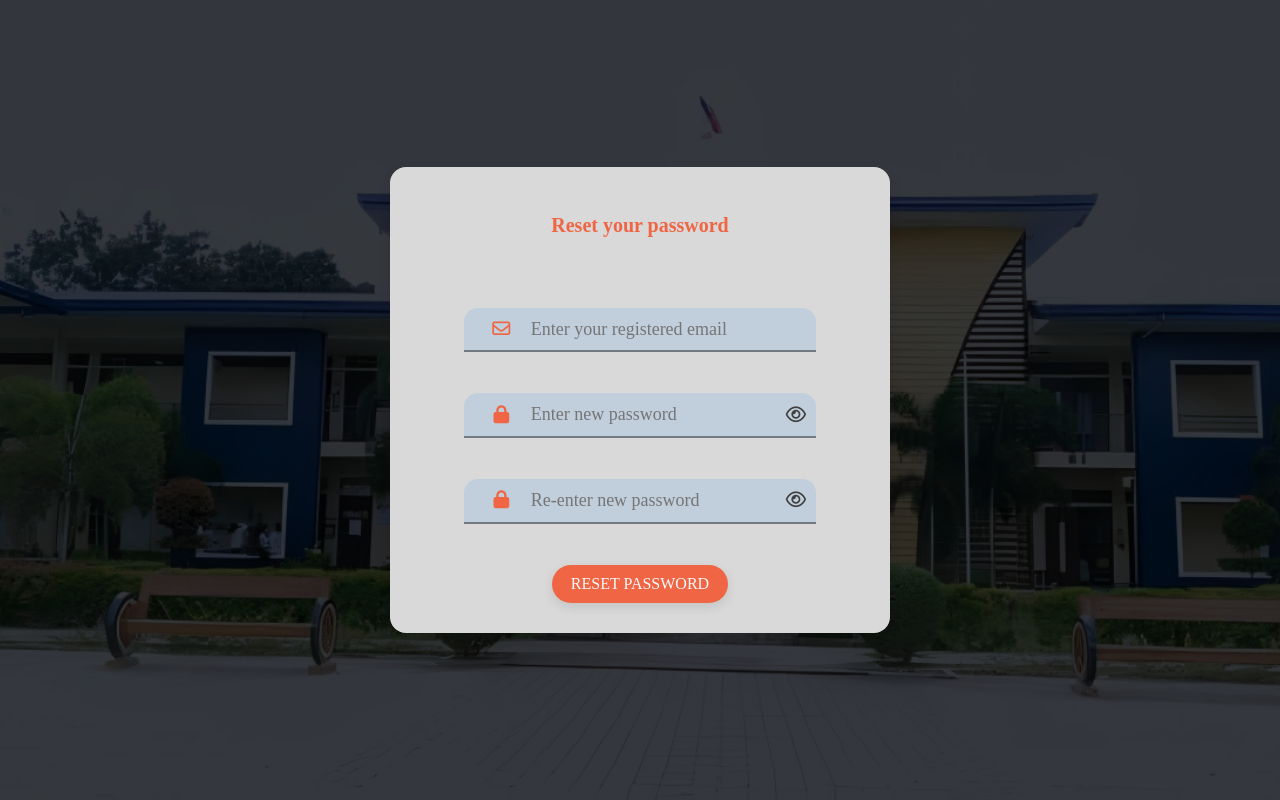
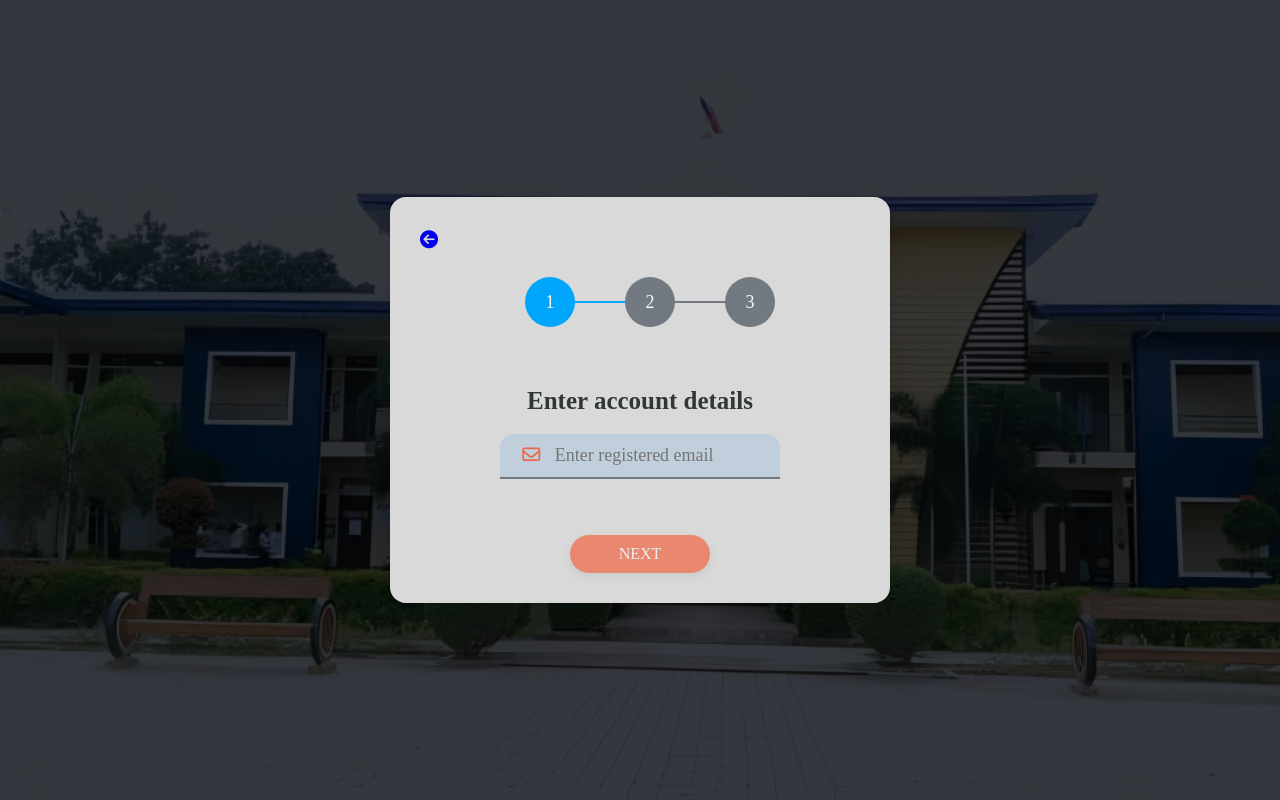
Before and after one commit to ClawGryph/LearningManagementSystem, a PHP site: page /forgotPasswordPage.php in a window 1280 px wide. Run offline with PHP 8.4, Linux system fonts and the light colour scheme; some web fonts are replaced.

Commit message:
Update forgot password

```diff
--- a/css/styles.css
+++ b/css/styles.css
@@ -285,25 +285,30 @@ h4{
     width: 40%;
     min-width: 238px;
 }
-.form-body .signup-header{
+.form-body .signup-header,
+.forgot-password-form .signup-header{
     display: flex;
     justify-content: center;
 
 }
-.form-body .signup-header ul{
+.form-body .signup-header ul,
+.forgot-password-form .signup-header ul{
     list-style: none;
     padding: 0;
     margin: 0;
     display: flex;
 }
-.form-body .signup-header ul li{
+.form-body .signup-header ul li,
+.forgot-password-form .signup-header li{
     position: relative;
     margin: 0 20px;
 }
-.form-body .signup-header ul li:last-child{
+.form-body .signup-header ul li:last-child,
+.forgot-password-form .signup-header ul li:last-child{
     margin-right: 0;
 }
-.form-body .signup-header ul li::before{
+.form-body .signup-header ul li::before,
+.forgot-password-form .signup-header ul li::before{
     content: "";
     position: absolute;
     top: 50%;
@@ -313,14 +318,17 @@ h4{
     height: 2px;
     background: var(--border-color);
 }
-.form-body .signup-header ul li:last-child::before{
+.form-body .signup-header ul li:last-child::before,
+.forgot-password-form .signup-header ul li:last-child::before{
     display: none;
 }
-.form-body .signup-header ul li div{
+.form-body .signup-header ul li div,
+.forgot-password-form .signup-header ul li div{
     padding: 5px;
     border-radius: 50%;
 }
-.form-body .signup-header ul li p{
+.form-body .signup-header ul li p,
+.forgot-password-form .signup-header ul li p{
     width: 50px;
     height: 50px;
     background: var(--border-color);
@@ -330,39 +338,48 @@ h4{
     border-radius: 50%;
 }
 .form-body .signup-header ul li.active::before,
-.form-body .signup-header ul li.active p{
+.form-body .signup-header ul li.active p,
+.forgot-password-form .signup-header ul li.active::before,
+.forgot-password-form .signup-header ul li.active p{
     background: var(--accent2-color);
 }
-.form-body .progress-content{
+.form-body .progress-content,
+.forgot-password-form .progress-content{
     width: 350px;
     max-width: 100%;
     text-align: center;
 }
-.form-body .progress-content h2{
+.form-body .progress-content h2,
+.forgot-password-form .progress-content h2{
     font-size: 2.5rem;
     text-align: center;
     margin-bottom: 20px;
 }
-.form-body .progress-content .input-field{
+.form-body .progress-content .input-field,
+.forgot-password-form .progress-content .input-field{
     margin: 0 auto 20px;
 }
-.form-body .progress-btns{
+.form-body .progress-btns,
+.forgot-password-form .progress-btns{
     width: 350px;
     max-width: 100%;
     margin: 0 auto;
 }
-.form-body .progress-btns .common-btns{
+.form-body .progress-btns .common-btns,
+.forgot-password-form .progress-btns .common-btns{
     display: flex;
     justify-content: center;
     margin-top: 20px;
 }
-.form-body .progress-btns .common-btns button:disabled{
+.form-body .progress-btns .common-btns button:disabled,
+.forgot-password-form .progress-btns .common-btns button:disabled{
     cursor: not-allowed;
     opacity: 0.7;
 }
 .form-body .error-message,
 .form-body .signin-error-message,
-.forgot-password-form .error-message{
+.forgot-password-form .error-message,
+.forgot-password-form .signin-error-message{
     color: #f00000;
     font-size: 1.5rem;
     margin-bottom: 10px;
@@ -378,7 +395,8 @@ form.signup-form{
     transition: 0.5s ease-in-out;
     transition-delay: 0.5s;
 }
-.form-body .progress2-btns{
+.form-body .progress2-btns,
+.forgot-password-form .progress2-btns{
     margin: 0;
     padding-bottom: 45px;
 }
@@ -437,14 +455,16 @@ form.signup-form{
     align-items: center;
     border-radius: 14px 14px 0 0;
 }
-.form-body .input-field .error-message{
+.form-body .input-field .error-message,
+.forgot-password-form .input-field .error-message{
     position: absolute;
     bottom: -30px;
     left: 0;
     font-size: 1.2rem;
     color: #f00000;
 }
-.form-body .input-field.error{
+.form-body .input-field.error,
+.forgot-password-form .input-field.error{
     border-bottom: 2px solid #f00000;
 }
 .input-field .toggle-password {
--- a/forgotPasswordPage.php
+++ b/forgotPasswordPage.php
@@ -11,29 +11,96 @@
 <body>
     <main class="container wrapper">
         <div class="role-card">
+            <a href="index.php" class=""><i class="fa-solid fa-circle-arrow-left"></i></a>
             <form action="./action/forgotPass.php" method="POST" class="forgot-password-form card-body" id="forgot-password">
-                <h2 class="title">Reset your password</h2>
+                <div class="signup-header">
+                    <ul>
+                        <li class="active form_1_progress">
+                            <div>
+                                <p>1</p>
+                            </div>
+                        </li>
+                        <li class="form_2_progress">
+                            <div>
+                                <p>2</p>
+                            </div>
+                        </li>
+                        <li class="form_3_progress">
+                            <div>
+                                <p>3</p>
+                            </div>
+                        </li>
+                    </ul>
+                </div>
+
+                <div class="progress-content">
+                    <!-- PROGRESS 1 -->
+                    <div class="progress1">
+                        <h2>Enter account details</h2>
+                        <div class="form-step1">
                             <span class="error-message"></span>
                             <div class="input-field">
                                 <i class="fa-regular fa-envelope"></i>
-                    <input type="email" id="email" name="email" placeholder="Enter your registered email" required>
+                                <input type="email" id="email" name="email" placeholder="Enter registered email" required>
+                            </div>
+                        </div>
+                    </div>
+
+                    <!-- PROGRESS 2 -->
+                    <div class="progress2" style="display: none;">
+                        <h2>Verify your email</h2>
+                        <div class="form-step2">
+                            <p>
+                                We've sent a verification code to your email address. Please enter the code below to verify your account.
+                            </p>
+                            <div class="input-field">
+                                <i class="fa-solid fa-envelope-open-text"></i>
+                                <input type="text" id="emailCode" name="emailCode" placeholder="Enter code" maxlength="6">
+                            </div>
+                        </div>
+                    </div>
+
+                    <!-- PROGRESS 3 -->
+                    <div class="progress3" style="display: none;">
+                        <h2>Enter Password...</h2>
+                        <div class="form-step3">
+                            <div class="input-field">
+                                <i class="fa-solid fa-lock"></i>
+                                <input type="password" id="signup-password" name="signup-password" placeholder="Password" required>
+                                <i class="fa-regular fa-eye-slash toggle-password" toggle="#signup-password"></i>
                             </div>
                             <div class="input-field">
                                 <i class="fa-solid fa-lock"></i>
-                    <input type="password" id="signup-password" name="signup-password" placeholder="Enter new password" required>
-                    <i class="fa-regular fa-eye toggle-password" toggle="#signup-password"></i>
+                                <input type="password" id="confirmPass" name="confirmPass" placeholder="Re-enter Password" required>
+                                <i class="fa-regular fa-eye-slash toggle-password" toggle="#confirmPass"></i>
                             </div>
-                <div class="input-field">
-                    <i class="fa-solid fa-lock"></i>
-                    <input type="password" id="confirmPass" name="confirmPass" placeholder="Re-enter new password" required>
-                    <i class="fa-regular fa-eye toggle-password" toggle="#confirmPass"></i>
+                        </div>
+                    </div>
                 </div>
 
-                <button type="submit" class="btn-drk-bg">Reset Password</button>
+                <div class="progress-btns">
+                    <!-- PROGRESS 1 BUTTON -->
+                    <div class="common-btns progress1-btns">
+                        <button type="button" class="btn-drk-bg next-btn">Next</button>
+                    </div>
+
+                    <!-- PROGRESS 2 BUTTONS -->
+                    <div class="common-btns progress2-btns" style="display: none;">
+                        <button type="button" class="btn-drk-bg verify-btn" id="verifyBtn">Verify</button>
+                    </div>
+
+                    <!-- PROGRESS 3 BUTTONS -->
+                    <div class="common-btns progress3-btns" style="display: none;">
+                        <button type="button" class="btn-drk-bg reset-btn" id="resetBtn">Reset Password</button>
+                    </div>
+                </div>
+
             </form>
+            <div class="overlay" id="loadingOverlay">
+                <div class="spinner">⏳ Loading...</div>
+            </div>
         </div>
     </main>
-    <script src="./js/toggle.js"></script>
     <script src="./js/passwordValidation.js"></script>
 </body>
 </html>
```
Also changed, not shown: action/checkEmail.php (added, +86 -0 lines), action/forgotPass.php (+28 -34 lines), action/verifyCode.php (added, +20 -0 lines), js/passwordValidation.js (+219 -33 lines), js/toggle.js (+13 -14 lines). Lines whose indentation alone changed are shown as unchanged.
